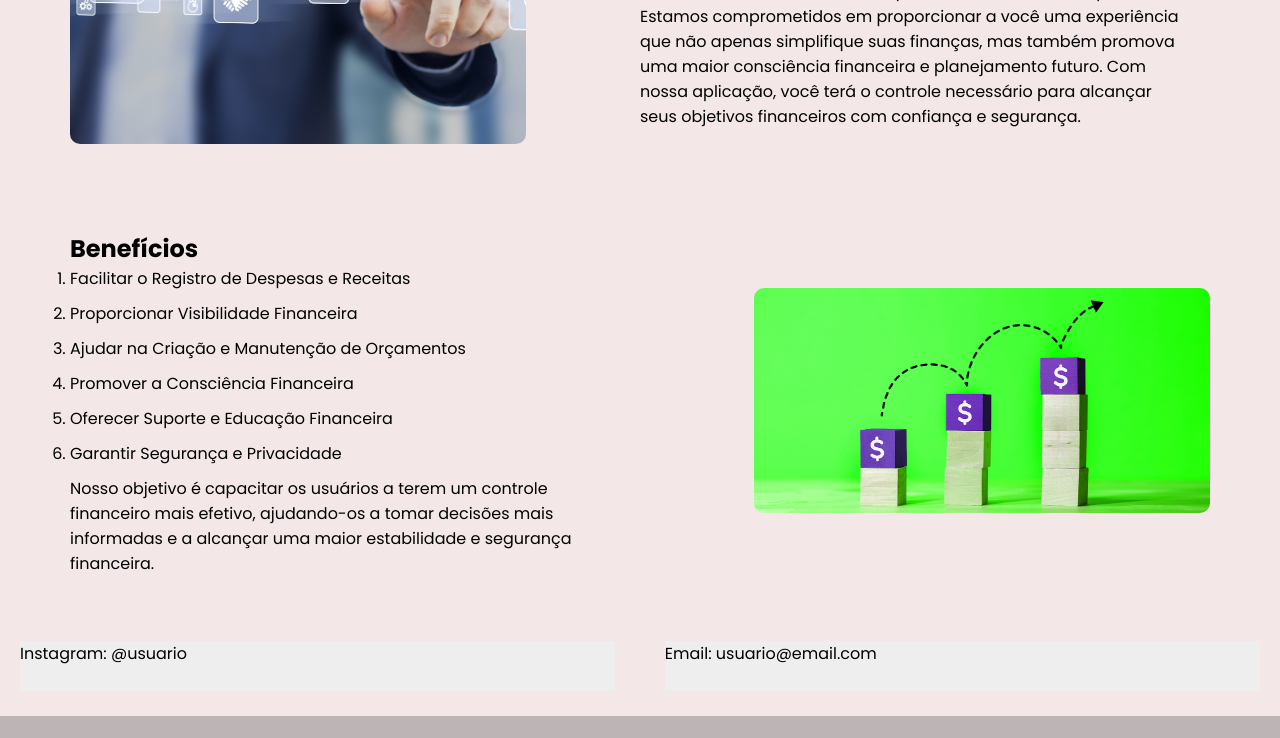
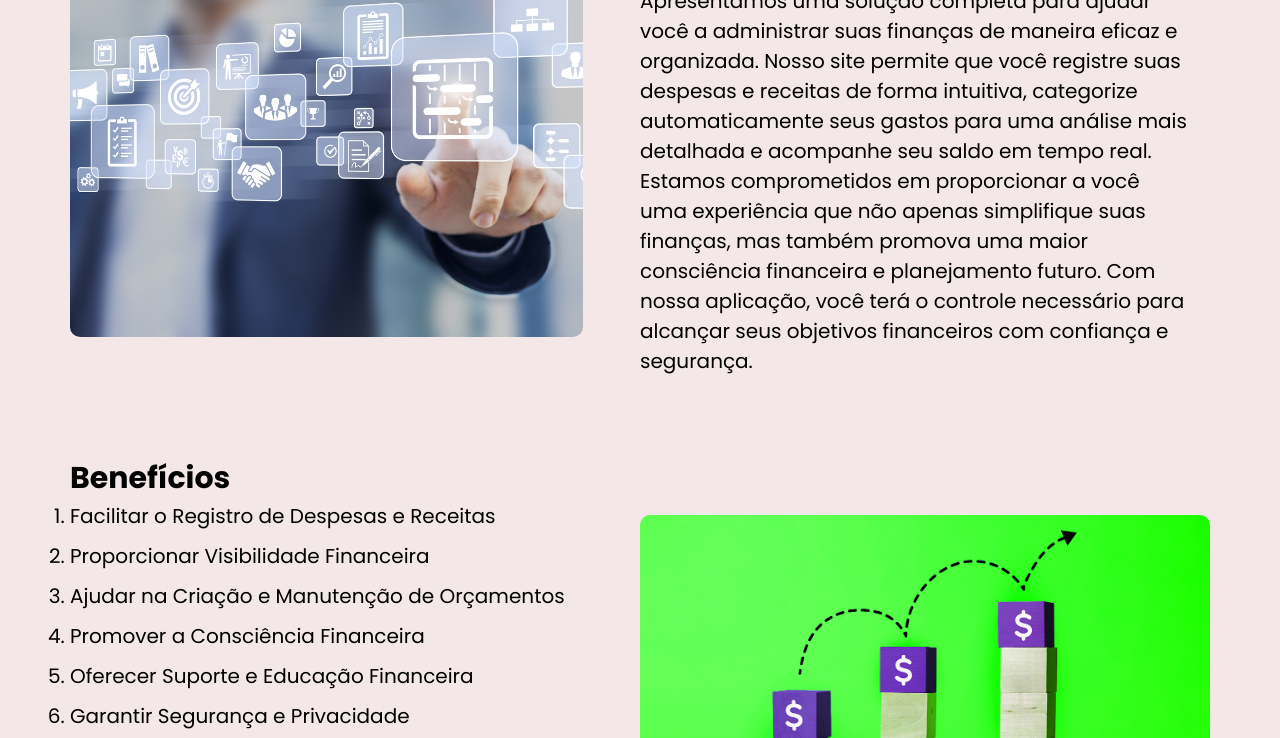
Before and after one commit to ICEI-PUC-Minas-PMGCC-TI/ti-1-pmg-cc-m-20241-g4-descontrole-financeiro, a plain HTML site: page codigo/index.html in a window 1280 px wide. Shown: the part 734-1472 px from the top of the page. Before the commit the page ends 1450 px from the top, so only its background shows below. Drawn offline with nearby package versions, Linux system fonts and the light colour scheme; files whose address does not match are found by name.

Commit message:
Update principal.css

```diff
--- a/codigo/assets/css/principal.css
+++ b/codigo/assets/css/principal.css
@@ -132,6 +132,7 @@ body {
 .content {
     width: 50%;
     padding-right: 20px;
+    font-size: 20px;
 }
 
 .image-container {
@@ -140,7 +141,7 @@ body {
 }
 
 .image-container img {
-    max-width: 80%;
+    max-width: 100%;
     height: auto;
     border-radius: 10px;
 }
@@ -151,7 +152,7 @@ body {
 }
 
 .image-container2 img {
-    max-width: 80%;
+    max-width: 90%;
     height: auto;
     border-radius: 10px;
 }
```
